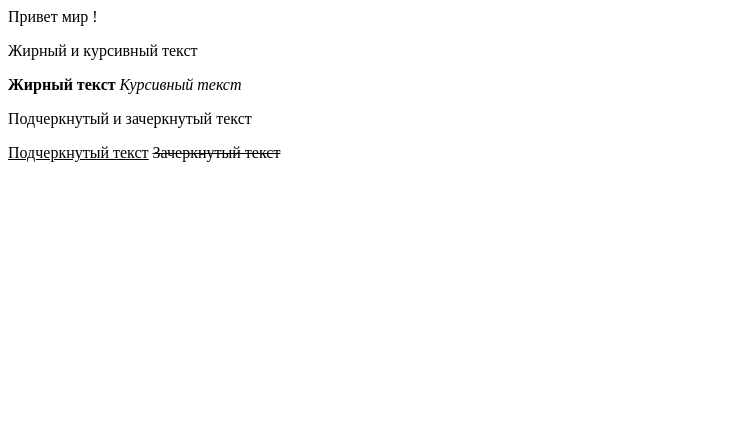
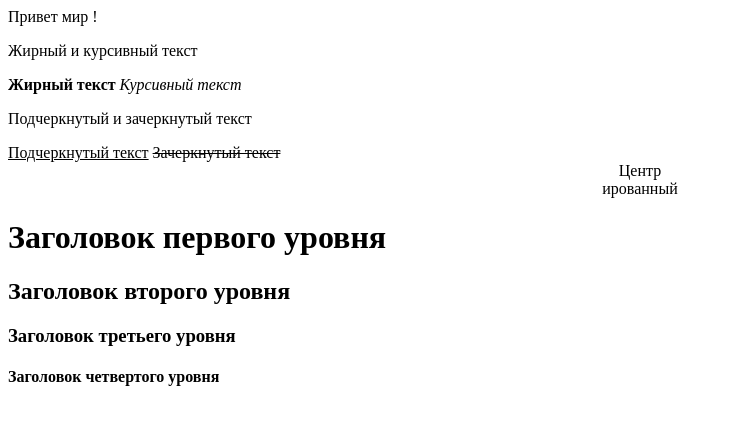
Before and after one commit to Ara2030/Maxima_Lesson_1, a plain HTML site: page index.html in a window 1280 px wide. Shown: the whole page, without its empty margins (0-733 px from the left). Drawn offline with Linux system fonts and the light colour scheme.

Commit message:
Centering tag and header tags

```diff
--- a/index.html
+++ b/index.html
@@ -19,6 +19,17 @@
         <p>Подчеркнутый и зачеркнутый текст</p>
         <u>Подчеркнутый текст</u>
         <s>Зачеркнутый текст</s>
+        <center>Центр<br/>ированный</center>
+
+    <!-- Заголовочные теги -->
+    <!-- h1-h4 -->
+
+    <p>
+        <h1>Заголовок первого уровня</h1>
+        <h2>Заголовок второго уровня</h2>
+        <h3>Заголовок третьего уровня</h3>
+        <h4>Заголовок четвертого уровня</h4>
+    </p>
     </div>
 </body>
 </html>
```
